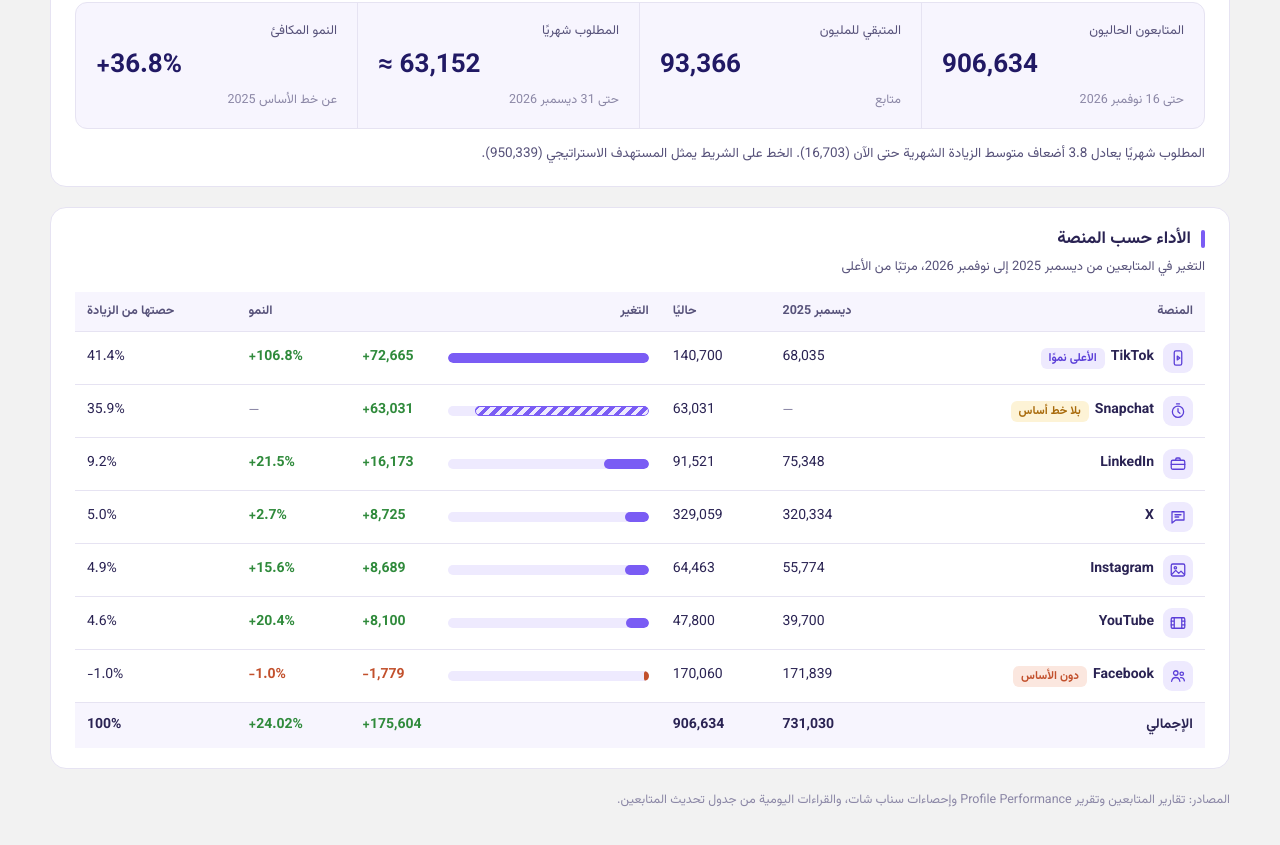
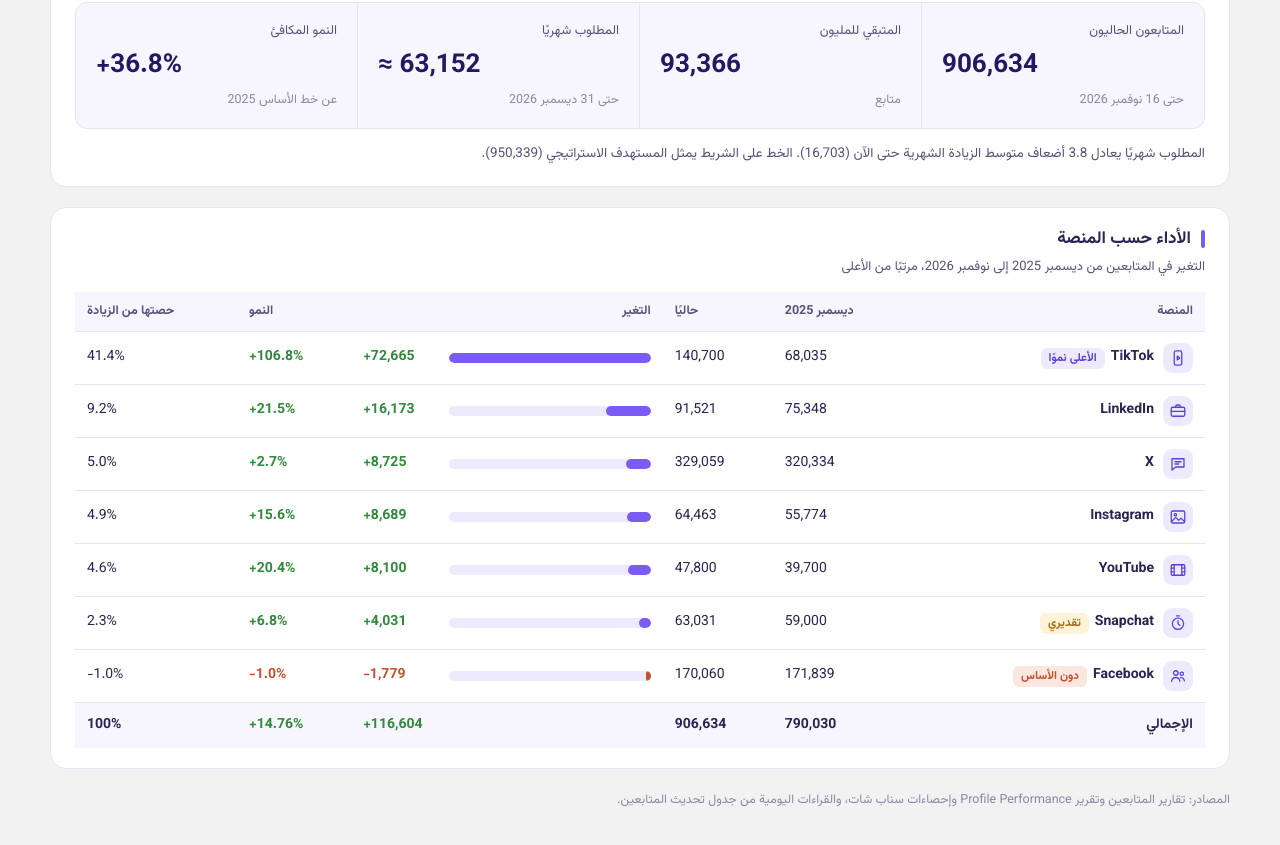
Before and after one commit to hoor-96/followers-update, a plain HTML site: page index.html in a window 1280 px wide. Shown: the part 1476-2321 px from the top of the page. Drawn offline with Linux system fonts and the light colour scheme; no server answers.

Commit message:
Add estimated Snapchat Dec 2025 baseline (59,000)

```diff
--- a/index.html
+++ b/index.html
@@ -425,7 +425,7 @@ const ACCOUNTS = [
   { k: "li_mfoundation", acc: "Mawhiba Foundation", plat: "LinkedIn" }
 ];
 const PLATS = ["X", "Facebook", "LinkedIn", "TikTok", "Snapchat", "Instagram", "YouTube"];
-const BASE_PLAT = { X: 320334, Facebook: 171839, LinkedIn: 75348, TikTok: 68035, Snapchat: null, Instagram: 55774, YouTube: 39700 };
+const BASE_PLAT = { X: 320334, Facebook: 171839, LinkedIn: 75348, TikTok: 68035, Snapchat: 59000, Instagram: 55774, YouTube: 39700 };
 /* قراءات إجمالية فقط (بلا تفصيل حسابات) من التقارير السابقة */
 const HISTORY = [
   { d: "2026-03-31", v: 811228, label: "الربع الأول 2026" },
@@ -566,6 +566,7 @@ function render() {
       const cls = noBase ? "nobase" : (p.chg < 0 ? "neg" : "");
       let tag = "";
       if (noBase) tag = `<span class="tag">بلا خط أساس</span>`;
+      else if (p.name === "Snapchat") tag = `<span class="tag">تقديري</span>`;
       else if (p.chg === maxGrow && p.chg > 0) tag = `<span class="tag" style="background:var(--brand-soft);color:var(--brand-ink)">الأعلى نموًا</span>`;
       if (p.chg < 0) tag = `<span class="tag red">دون الأساس</span>`;
       return `<tr><td class="name"><span class="pn">${pIcon(p.name)}${p.name}</span>${tag}</td>
@@ -592,10 +593,10 @@ function render() {
     `<tr class="total"><td>الإجمالي</td><td></td><td class="n"><span class="num">${f(cur)}</span></td><td class="n"><span class="num ${gSum > 0 ? "pos" : ""}">${prevSnap ? sg(gSum) : "—"}</span></td></tr></tbody>`;
 
   /* الملاحظات */
-  const snap = plats.find(p => p.dec == null), tik = plats.find(p => p.name === "TikTok"), fb = plats.find(p => p.name === "Facebook");
+  const snap = plats.find(p => p.name === "Snapchat"), tik = plats.find(p => p.name === "TikTok"), fb = plats.find(p => p.name === "Facebook");
   const exSnap = (cur - snap.now - base) / base;
   const notes = [];
-  notes.push(["!", "سناب شات بلا رقم في خط الأساس", `يدخل سناب شات في الرقم الحالي بـ ${f(snap.now)} متابعًا دون رقم لديسمبر 2025، فيُحتسب كله زيادة، وهو ${achieved ? (snap.chg / achieved * 100).toFixed(1) : "0"}% من المحقق. من دونه يكون النمو ${pc(exSnap, 1)} (${sg(cur - snap.now - base)}) على خط الأساس نفسه. وأول رقم متاح له 63,500 في الربع الأول، ولم يتغير كثيرًا منذ ذلك الحين؛ يلزم تأكيد رقمه في ديسمبر 2025.`]);
+  notes.push(["!", "رقم سناب شات في ديسمبر 2025 تقديري", `رقم سناب شات لديسمبر 2025 (${f(snap.dec)}) تقديري، وزاد منذ ذلك بـ ${sg(snap.chg)} متابعًا. لم يُضف هذا الرقم إلى خط الأساس الرسمي (${f(base)})، لذا يُحتسب سناب شات كاملًا (${f(snap.now)}) ضمن الزيادة في الإجمالي. من دونه يكون النمو ${pc(exSnap, 1)} (${sg(cur - snap.now - base)}).`]);
   notes.push(["!", "الاعتماد الكبير على تيك توك", `أضاف تيك توك ${f(tik.chg)} متابعًا منذ ديسمبر 2025، أي ${achieved ? (tik.chg / achieved * 100).toFixed(1) : "0"}% من الزيادة المحققة. استمرار هذا الزخم يحدد هل يُبلغ المستهدف.`]);
   notes.push(fb.chg < 0
     ? ["!", "فيسبوك دون خط الأساس", `انخفض فيسبوك ${f(-fb.chg)} متابعًا عن ديسمبر 2025، وجاءت قراءتا سبتمبر وأكتوبر متطابقتين (170,513) وقد لا تكون محدثة.`]
```
